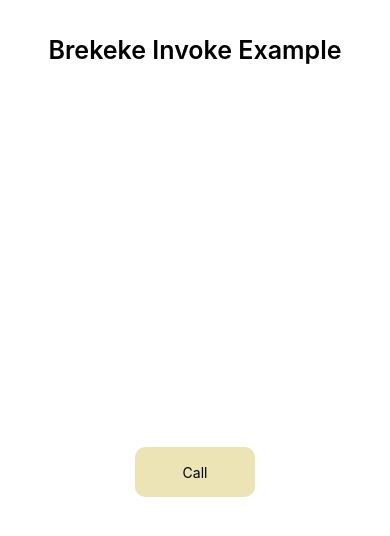
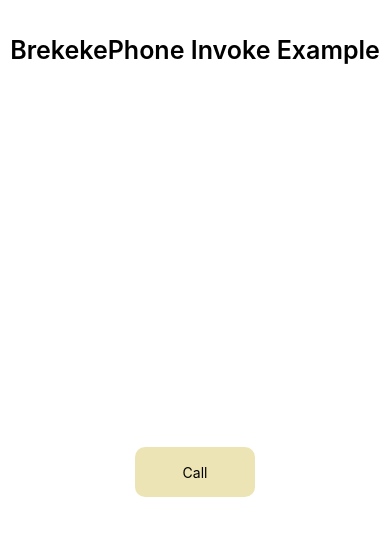
Before and after one commit to brekekesoftware/brekekephone-invoke-example, a React Native app: screen / in a window 390 px wide. Shown: the top 536 px of the page. Built offline with nearby package versions, Linux system fonts and the light colour scheme.

Commit message:
update: title

```diff
--- a/src/Control.tsx
+++ b/src/Control.tsx
@@ -38,7 +38,7 @@ export const Control = () => {
   return (
     <View style={styles.container}>
       <View style={styles.header}>
-        <Text style={styles.title}>Brekeke Invoke Example</Text>
+        <Text style={styles.title}>BrekekePhone Invoke Example</Text>
       </View>
       <View style={styles.main}>
         <TouchableOpacity style={styles.button} onPress={createButtonAlert}>
@@ -69,7 +69,7 @@ export const Control = () => {
                     path='M9,11.75A1.25,1.25 0 0,0 7.75,13A1.25,1.25 0 0,0 9,14.25A1.25,1.25 0 0,0 10.25,13A1.25,1.25 0 0,0 9,11.75M15,11.75A1.25,1.25 0 0,0 13.75,13A1.25,1.25 0 0,0 15,14.25A1.25,1.25 0 0,0 16.25,13A1.25,1.25 0 0,0 15,11.75M12,2A10,10 0 0,0 2,12A10,10 0 0,0 12,22A10,10 0 0,0 22,12A10,10 0 0,0 12,2M12,20C7.59,20 4,16.41 4,12C4,11.71 4,11.42 4.05,11.14C6.41,10.09 8.28,8.16 9.26,5.77C11.07,8.33 14.05,10 17.42,10C18.2,10 18.95,9.91 19.67,9.74C19.88,10.45 20,11.21 20,12C20,16.41 16.41,20 12,20Z'
                   />
                 </View>
-                <Text>Make call to nam05</Text>
+                <Text style={styles.optionText}>Make call to nam05</Text>
               </TouchableOpacity>
               <TouchableOpacity
                 style={styles.optionBox}
@@ -81,7 +81,7 @@ export const Control = () => {
                     path='M12,19A2,2 0 0,0 10,21A2,2 0 0,0 12,23A2,2 0 0,0 14,21A2,2 0 0,0 12,19M6,1A2,2 0 0,0 4,3A2,2 0 0,0 6,5A2,2 0 0,0 8,3A2,2 0 0,0 6,1M6,7A2,2 0 0,0 4,9A2,2 0 0,0 6,11A2,2 0 0,0 8,9A2,2 0 0,0 6,7M6,13A2,2 0 0,0 4,15A2,2 0 0,0 6,17A2,2 0 0,0 8,15A2,2 0 0,0 6,13M18,5A2,2 0 0,0 20,3A2,2 0 0,0 18,1A2,2 0 0,0 16,3A2,2 0 0,0 18,5M12,13A2,2 0 0,0 10,15A2,2 0 0,0 12,17A2,2 0 0,0 14,15A2,2 0 0,0 12,13M18,13A2,2 0 0,0 16,15A2,2 0 0,0 18,17A2,2 0 0,0 20,15A2,2 0 0,0 18,13M18,7A2,2 0 0,0 16,9A2,2 0 0,0 18,11A2,2 0 0,0 20,9A2,2 0 0,0 18,7M12,7A2,2 0 0,0 10,9A2,2 0 0,0 12,11A2,2 0 0,0 14,9A2,2 0 0,0 12,7M12,1A2,2 0 0,0 10,3A2,2 0 0,0 12,5A2,2 0 0,0 14,3A2,2 0 0,0 12,1Z'
                   />
                 </View>
-                <Text>Open keypad</Text>
+                <Text style={styles.optionText}>Open keypad</Text>
               </TouchableOpacity>
             </View>
           </View>
@@ -161,4 +161,7 @@ const styles = StyleSheet.create({
     zIndex: 1,
   },
   optionIcon: { width: 32, height: 32 },
+  optionText: {
+    textAlign: 'center'
+  }
 })
```
Also changed, not shown: 1 other file (tests, documents, lock files or other folders).
